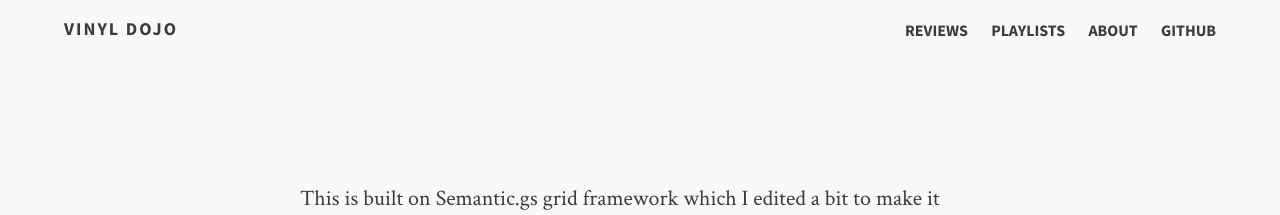
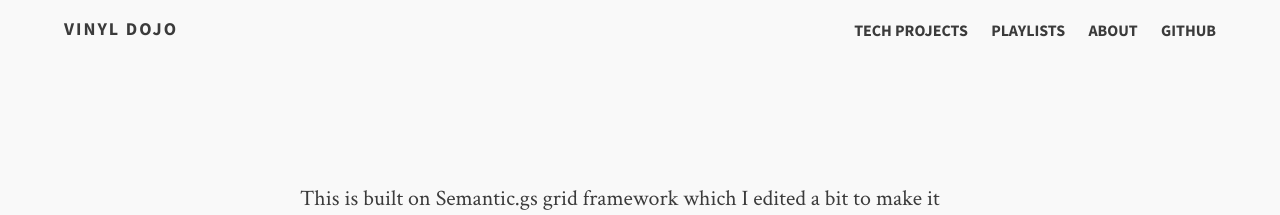
Before and after one commit to rafaascensao/rafaascensao.github.io, a Jekyll site: the page built from features.md, in a window 1280 px wide. Shown: the top 215 px of the page. Built offline with Jekyll 4.4.1, drawn with Linux system fonts in a browser that asks for light colours; our own code applies the rules of GitHub Pages for plain Markdown files; comment, search, counter and statistics services are not loaded.

Commit message:
Updated header

```diff
--- a/_config.yml
+++ b/_config.yml
@@ -25,8 +25,8 @@ opengraph:
 # Links to include in top navigation
 # For external links add external: true
 links:
-  - title: Reviews
-    url: /reviews
+  - title: Tech Projects
+    url: /tech
   - title: Playlists
     url: /playlists
   - title: About
```
